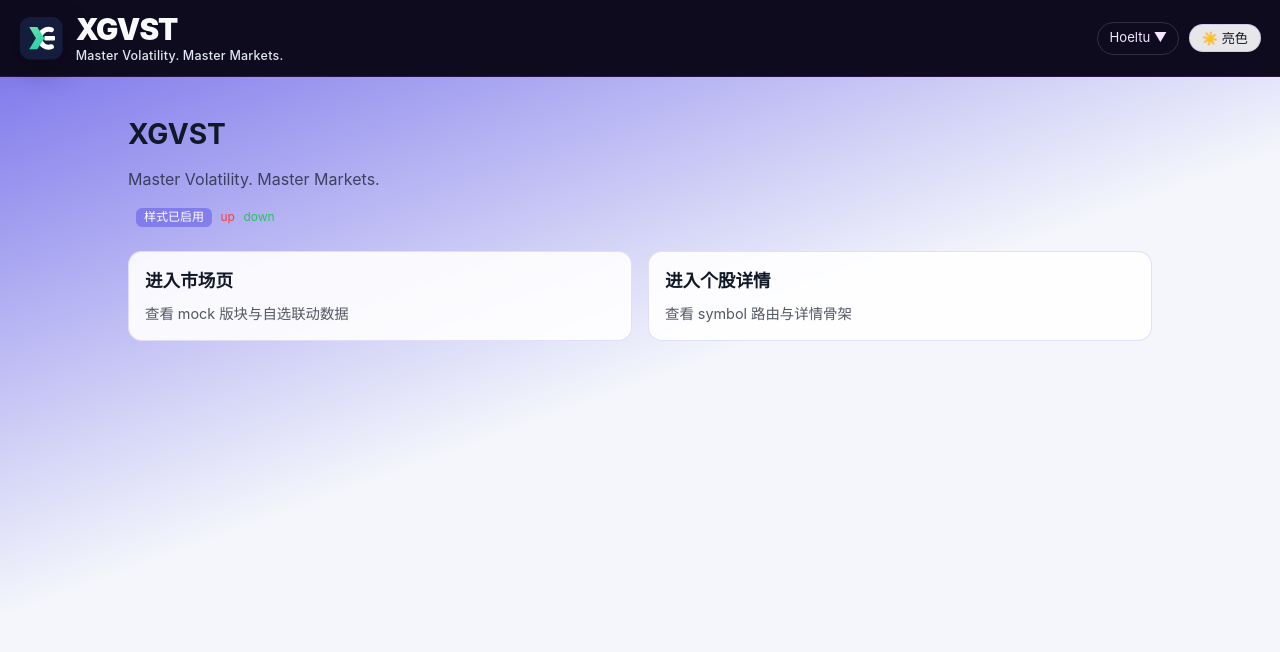
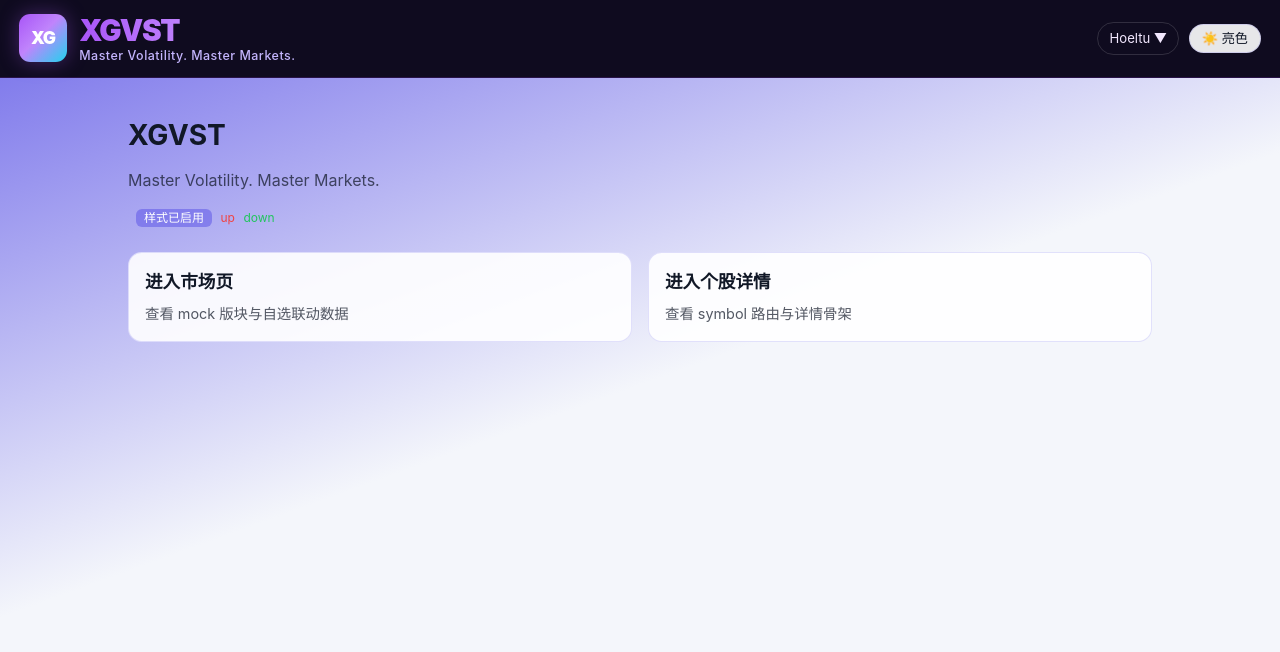
Before and after one commit to watermelon-9/xgvst, a SvelteKit app in the folder apps/web/: page / in a window 1280 px wide. Shown: the top 652 px of the page. Built offline with nearby package versions, Linux system fonts and the light colour scheme.

Commit message:
revert(web): restore gradient XG emblem header style

```diff
--- a/apps/web/src/app.css
+++ b/apps/web/src/app.css
@@ -56,22 +56,18 @@ body {
 	gap: 0.75rem;
 }
 
-/* ====================== XG Logo 精准还原 ====================== */
 .brand-emblem {
+	width: 3rem;
+	height: 3rem;
+	border-radius: 0.7rem;
 	display: grid;
 	place-items: center;
-}
-
-.xg-logo {
-	width: 2.78rem;
-	height: 2.78rem;
-	filter: drop-shadow(0 8px 14px rgba(0, 0, 0, 0.35));
-}
-
-.xg-icon {
-	width: 100%;
-	height: 100%;
-	display: block;
+	font-weight: 900;
+	letter-spacing: -0.04em;
+	font-size: 1.1rem;
+	background: linear-gradient(135deg, #a855f7, #c084fc 45%, #22d3ee);
+	color: #ffffff;
+	box-shadow: 0 0 20px rgba(168, 85, 247, 0.35);
 }
 
 .brand-copy {
@@ -83,16 +79,19 @@ body {
 .brand-main {
 	font-size: 1.85rem;
 	font-weight: 900;
-	letter-spacing: -0.03em;
-	color: #f8fafc;
+	letter-spacing: -0.04em;
+	background: linear-gradient(90deg, #a855f7, #c084fc, #e9d5ff);
+	-webkit-background-clip: text;
+	background-clip: text;
+	color: transparent;
 }
 
 .brand-sub {
 	margin-top: 0.2rem;
 	font-size: 0.78rem;
 	font-weight: 500;
-	color: #e2e8f0;
-	letter-spacing: 0.02em;
+	color: #c4b5fd;
+	letter-spacing: 0.04em;
 }
 
 .header-actions {
@@ -319,10 +318,10 @@ a {
 		padding: 0.75rem 0.8rem;
 	}
 
-	/* 移动端适配（保持视觉一致） */
-	.xg-logo {
-		width: 2.25rem;
-		height: 2.25rem;
+	.brand-emblem {
+		width: 2.3rem;
+		height: 2.3rem;
+		font-size: 0.9rem;
 	}
 
 	.brand-main {
--- a/apps/web/src/routes/+layout.svelte
+++ b/apps/web/src/routes/+layout.svelte
@@ -44,33 +44,7 @@
 
 <header class="app-header">
 	<a class="brand-link" href="/" aria-label="返回首页">
-		<div class="brand-emblem" aria-hidden="true">
-			<div class="xg-logo">
-				<svg class="xg-icon" viewBox="0 0 100 100" role="img" aria-label="XG logo">
-					<defs>
-						<linearGradient id="xgGrad" x1="23" y1="25" x2="58" y2="76" gradientUnits="userSpaceOnUse">
-							<stop offset="0%" stop-color="#67e5a8" />
-							<stop offset="100%" stop-color="#1ccbb0" />
-						</linearGradient>
-					</defs>
-					<rect x="2" y="2" width="96" height="96" rx="24" fill="#141d3c" />
-					<g>
-						<path
-							d="M73 31a20 20 0 1 0 0 38"
-							fill="none"
-							stroke="#ffffff"
-							stroke-width="11"
-							stroke-linecap="round"
-						/>
-						<rect x="57" y="45" width="24" height="10" rx="2" fill="#ffffff" />
-					</g>
-					<path
-						d="M23 25h18l16 25-16 25H23l15-25-15-25zm12 9h7l9 16-9 16h-7l9-16-9-16z"
-						fill="url(#xgGrad)"
-					/>
-				</svg>
-			</div>
-		</div>
+		<div class="brand-emblem" aria-hidden="true">XG</div>
 		<div class="brand-copy">
 			<div class="brand-main">XGVST</div>
 			<div class="brand-sub">Master Volatility. Master Markets.</div>
```
